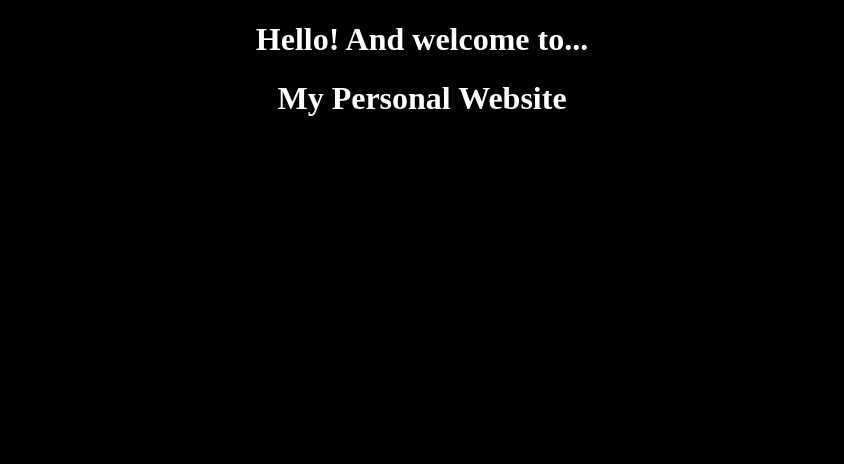
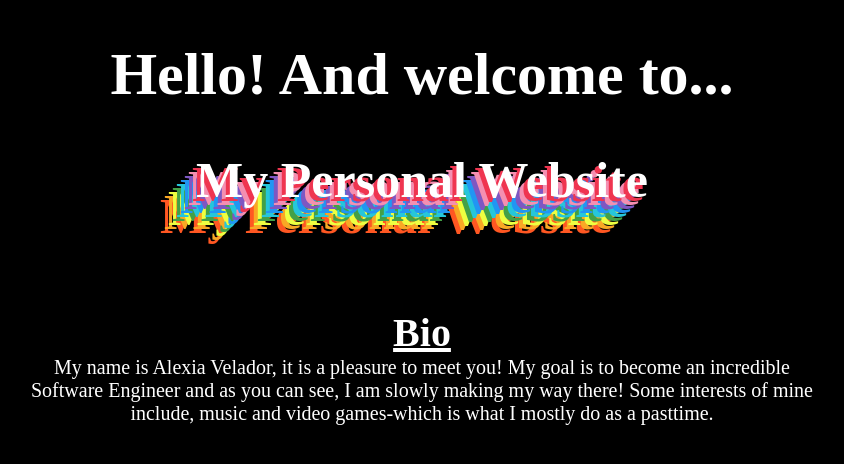
Before and after one commit to RainbowLex/my-personal-website, a plain HTML site: page index.html in a window 1280 px wide. Shown: the whole page, without its empty margins (218-1062 px from the left). Drawn offline with Linux system fonts and the light colour scheme.

Commit message:
new look

```diff
--- a/index.html
+++ b/index.html
@@ -7,5 +7,11 @@
   <body>
     <h1>Hello! And welcome to...</h1>
     <script src="script.js"></script>
+    <h3>Bio</h3>
+    <p>My name is Alexia Velador, it is a pleasure to meet you! My goal
+      is to become an incredible Software Engineer and as you can see, I am
+      slowly making my way there! Some interests of mine include, music and
+      video games-which is what I mostly do as a pasttime.
+    </p>
   </body>
 </html>
--- a/script.js
+++ b/script.js
@@ -1,3 +1,3 @@
-const h1 = document.createElement("h1");
-h1.textContent = "My Personal Website";
-document.querySelector("body").appendChild(h1);
+const h2 = document.createElement("h2");
+h2.textContent = "My Personal Website";
+document.querySelector("body").appendChild(h2);
--- a/style.css
+++ b/style.css
@@ -6,5 +6,33 @@ body {
     text-align: center;
   }
 h1 {
-    color: white;
+    color: #fff;
+    font-size: 60px;
 }
+h2 {
+    color: #fff;
+    text-shadow:-4px 4px #ef3550,
+                -8px 8px #f48fb1,
+                -12px 12px #7e57c2,
+                -16px 16px #2196f3,
+                -20px 20px #26c6da,
+                -24px 24px #43a047,
+                -28px 28px #eeff41,
+                -32px 32px #f9a825,
+                -36px 36px #ff5722;
+    font-size: 50px;
+    margin-bottom: 100px;
+}
+h3 {
+    color: #fff;
+    font-size: 40px;
+    text-decoration-line: underline;
+    margin: auto 70px;
+}
+p {
+    color: #fff;
+    font-size: 20px;
+    width: 800px;
+    text-align: center;
+    margin: 0 auto 20px;
+  }
```
